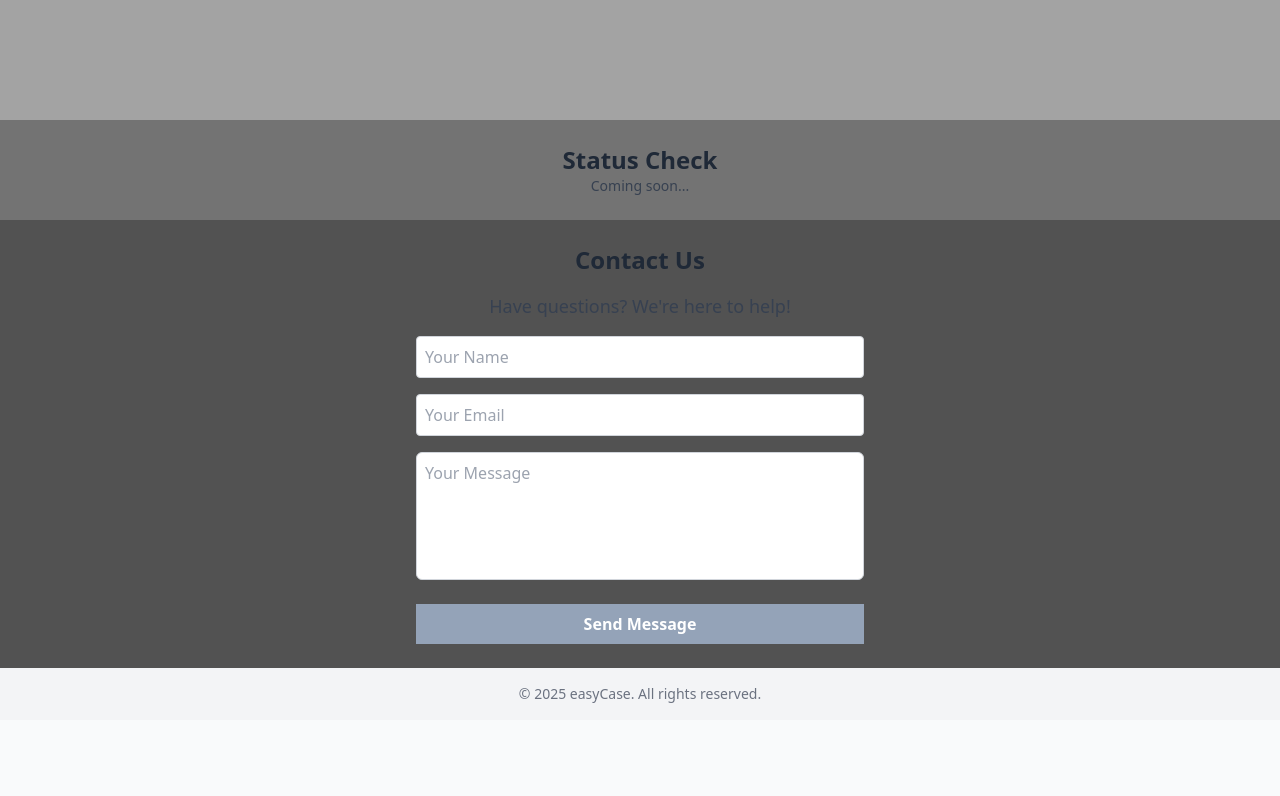
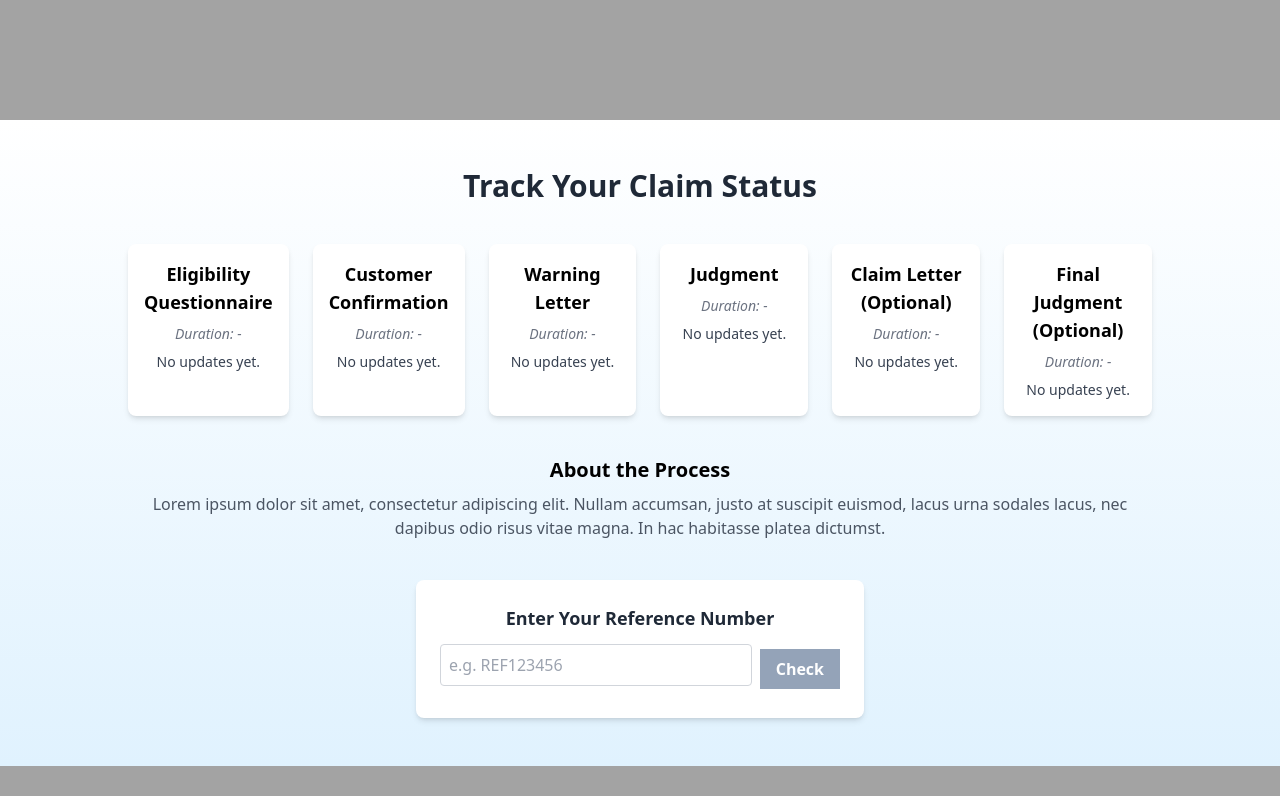
Before and after one commit to RoiLe/easycase-app, a React (Create React App) app: page / in a window 1280 px wide. Shown: the part 1840-2636 px from the top of the page. Before the commit the page ends 2560 px from the top, so only its background shows below. Built offline with nearby package versions, Linux system fonts and the light colour scheme.

Commit message:
Update status check sector + floating button updates

```diff
--- a/src/EasyCaseApp.jsx
+++ b/src/EasyCaseApp.jsx
@@ -54,11 +54,12 @@ export default function EasyCaseApp() {
         © {new Date().getFullYear()} easyCase. All rights reserved.
       </footer>
       {/* Beautiful Floating Button to Eligibility Section */}
+
       <button
         onClick={() => scrollToSection("eligibility")}
-        className="fixed bottom-6 right-6 bg-gradient-to-r from-sky-500 to-blue-600 text-white font-semibold px-6 py-3 rounded-full shadow-xl hover:shadow-2xl hover:scale-105 transition-all duration-300 animate-bounce-slow z-50"
+        className="fixed bottom-6 right-6 bg-gradient-to-r white to-blue-600 text-black font-semibold px-6 py-3 rounded-full shadow-xl hover:shadow-2xl hover:scale-105 transition-all duration-300 animate-bounce-slow z-50"
       >
-        Eligibility Questionnaire
+          Questionnaire
       </button>
 
     </div>
--- a/src/components/ContactSection.jsx
+++ b/src/components/ContactSection.jsx
@@ -4,7 +4,7 @@ import Button from "../ui/Button";
 
 export default function ContactSection() {
   return (
-    <section className="p-6 bg-neutral-600" id="contact">
+    <section className="p-6 bg-neutral-400" id="contact">
       <h2 className="text-2xl font-semibold text-gray-800 text-center mb-4">Contact Us</h2>
       <div className="flex flex-col items-center">
         <p className="text-gray-700 text-lg mb-4">Have questions? We're here to help!</p>
--- a/src/components/StatusSection.jsx
+++ b/src/components/StatusSection.jsx
@@ -1,10 +1,84 @@
-import React from "react";
+// src/components/StatusSection.jsx
+import React, { useState } from "react";
+import Input from "../ui/Input";
+import Card from "../ui/Card";
+import CardContent from "../ui/CardContent";
+import Button from "../ui/Button";
+
+const STAGES = [
+  "Eligibility Questionnaire",
+  "Customer Confirmation",
+  "Warning Letter",
+  "Judgment",
+  "Claim Letter (Optional)",
+  "Final Judgment (Optional)"
+];
 
 export default function StatusSection() {
+  const [ref, setRef] = useState("");
+  const [status, setStatus] = useState(null);
+
+  const handleCheckStatus = () => {
+    // Replace this logic with real backend integration
+    setStatus({
+      currentStep: 2, // for example
+      comments: [
+        "Received questionnaire.",
+        "Awaiting confirmation.",
+        "Warning letter sent.",
+        "Judgment pending.",
+        "Claim letter optional.",
+        "Final judgment pending."
+      ],
+      durations: ["2 days", "1 day", "3 days", "-", "-", "-"]
+    });
+  };
+
   return (
-    <section className="p-6 bg-neutral-500" id="status">
-      <h2 className="text-2xl font-semibold text-gray-800">Status Check</h2>
-      <p className="text-sm text-gray-700">Coming soon...</p>
+    <section className="py-12 px-6 bg-gradient-to-b from-white to-sky-100" id="status">
+      <div className="max-w-5xl mx-auto text-center">
+        <h2 className="text-3xl font-bold mb-4 text-gray-800">Track Your Claim Status</h2>
+
+        {/* Diagram with steps */}
+        <div className="flex flex-col md:flex-row justify-between gap-6 items-start md:items-stretch my-10">
+          {STAGES.map((stage, idx) => (
+            <Card key={idx} className={`flex-1 ${status?.currentStep === idx ? "border-blue-500 border-2" : ""}`}>
+              <CardContent>
+                <h3 className="text-lg font-semibold mb-2">{stage}</h3>
+                <p className="text-sm text-gray-500 italic mb-2">
+                  Duration: {status?.durations[idx] || "-"}
+                </p>
+                <p className="text-sm text-gray-700">
+                  {status?.comments[idx] || "No updates yet."}
+                </p>
+              </CardContent>
+            </Card>
+          ))}
+        </div>
+
+        {/* Description */}
+        <div className="mb-10">
+          <h3 className="text-xl font-semibold mb-2">About the Process</h3>
+          <p className="text-gray-600">
+            Lorem ipsum dolor sit amet, consectetur adipiscing elit. Nullam accumsan, justo at suscipit euismod,
+            lacus urna sodales lacus, nec dapibus odio risus vitae magna. In hac habitasse platea dictumst.
+          </p>
+        </div>
+
+        {/* Status checker */}
+        <div className="bg-white shadow-md p-6 rounded-lg max-w-md mx-auto">
+          <h4 className="text-lg font-semibold mb-3 text-gray-800">Enter Your Reference Number</h4>
+          <div className="flex gap-2 items-center">
+            <Input
+              placeholder="e.g. REF123456"
+              value={ref}
+              onChange={(e) => setRef(e.target.value)}
+              className="flex-grow"
+            />
+            <Button onClick={handleCheckStatus}>Check</Button>
+          </div>
+        </div>
+      </div>
     </section>
   );
 }
--- a/src/index.css
+++ b/src/index.css
@@ -3,3 +3,16 @@ body {
   margin: 0;
   font-family: sans-serif;
 }
+
+
+@keyframes bounce-slow {
+  0%, 100% {
+    transform: translateY(0);
+  }
+  50% {
+    transform: translateY(-6px);
+  }
+}
+.animate-bounce-slow {
+  animation: bounce-slow 2.5s infinite;
+}
--- a/src/ui/Input.jsx
+++ b/src/ui/Input.jsx
@@ -4,7 +4,7 @@ import React from "react";
 export default function Input({ className = "", ...props }) {
     return (
       <input
-        className={`border border-gray-300 p-2 rounded w-full ${className}`}
+        className={`border border-gray-300 p-2 mb-2 rounded w-full ${className}`}
         {...props}
       />
     );
```
